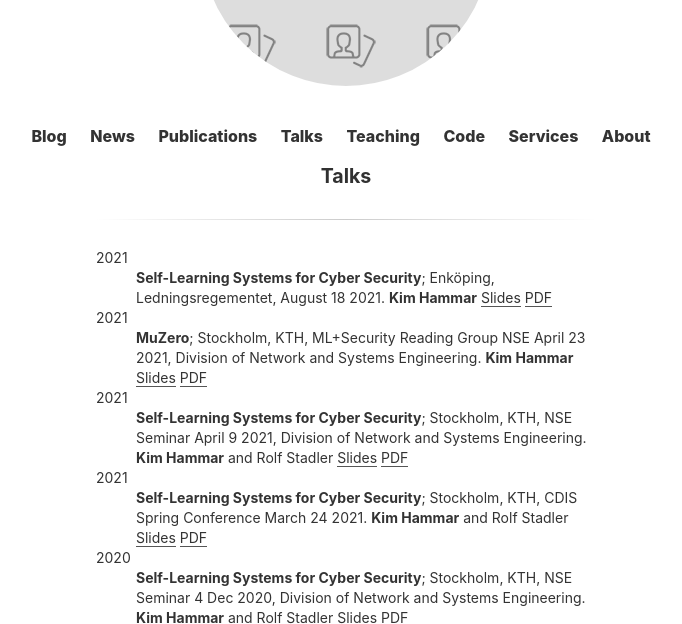
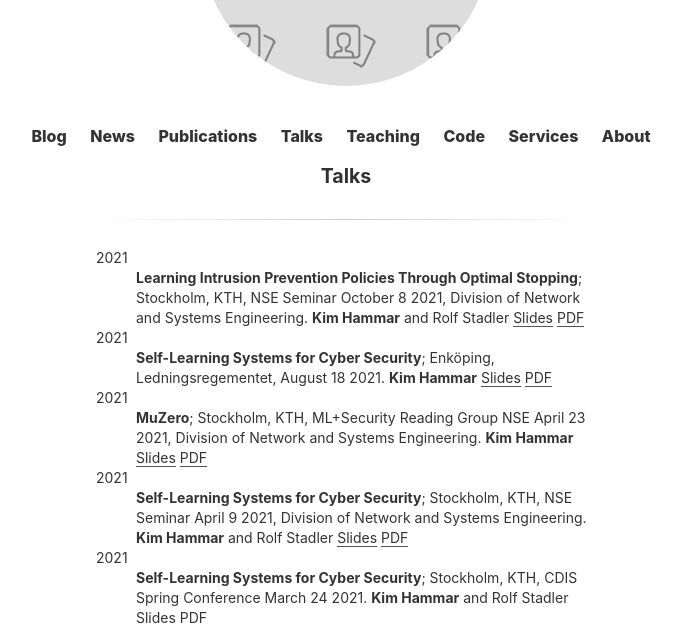
Before and after one commit to Limmen/Limmen.github.io, a Jekyll site: the page built from talks.md, in a window 1280 px wide and 900 px high, cut to the strip 244-868 px from the top of the window. Shown: the whole strip, without its empty margins (294-976 px from the left). Built offline with Jekyll 4.4.1, drawn with Linux system fonts in a browser that asks for light colours.

Commit message:
add slides

```diff
--- a/talks.md
+++ b/talks.md
@@ -2,6 +2,12 @@
 layout: page
 title: Talks
 ---
+
+2021
+:   **Learning Intrusion Prevention Policies Through Optimal Stopping**; Stockholm, KTH, NSE Seminar October 8 2021, Division of Network and Systems Engineering.
+    **Kim Hammar** and Rolf Stadler
+	[Slides](https://www.slideshare.net/KimHammar/learning-intrusion-prevention-policies-through-optimal-stopping)
+	[PDF](/assets/slides/NSE_seminar_8_oct_21_Hammar_Stadler.pdf)
 
 2021
 :   **Self-Learning Systems for Cyber Security**; Enköping, Ledningsregementet, August 18 2021.
```
Also changed, not shown: 1 other file.
